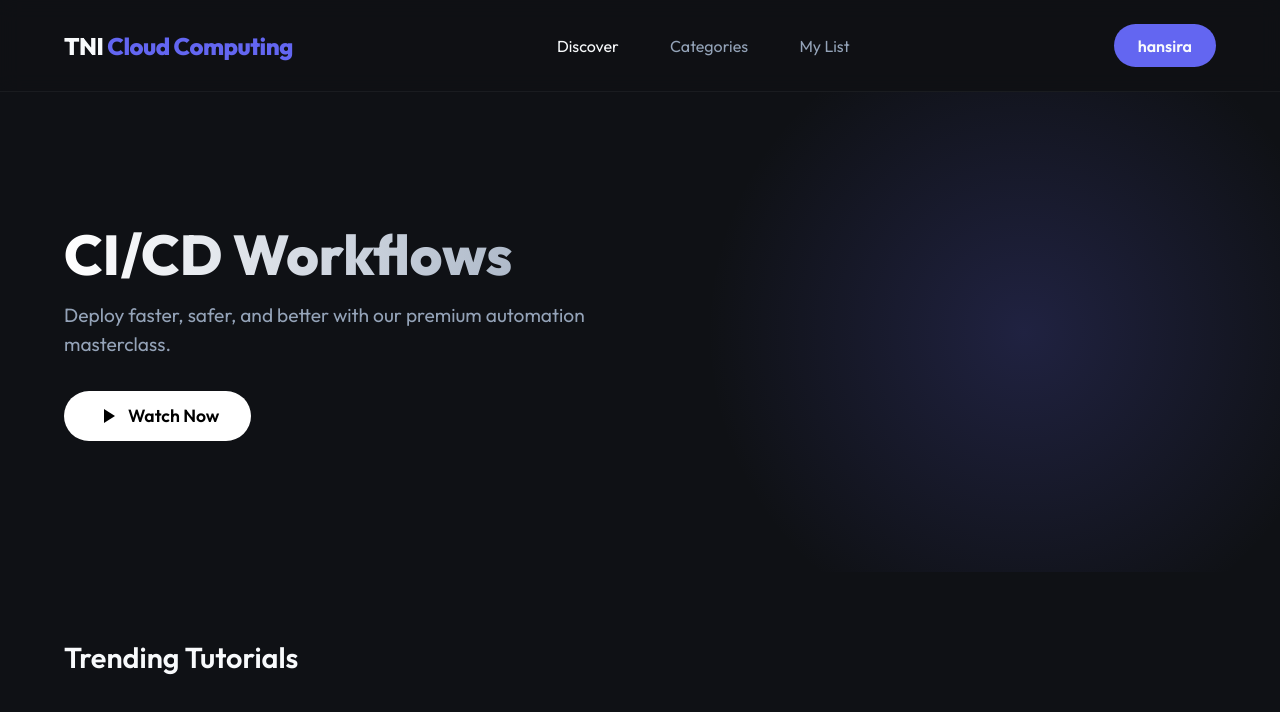
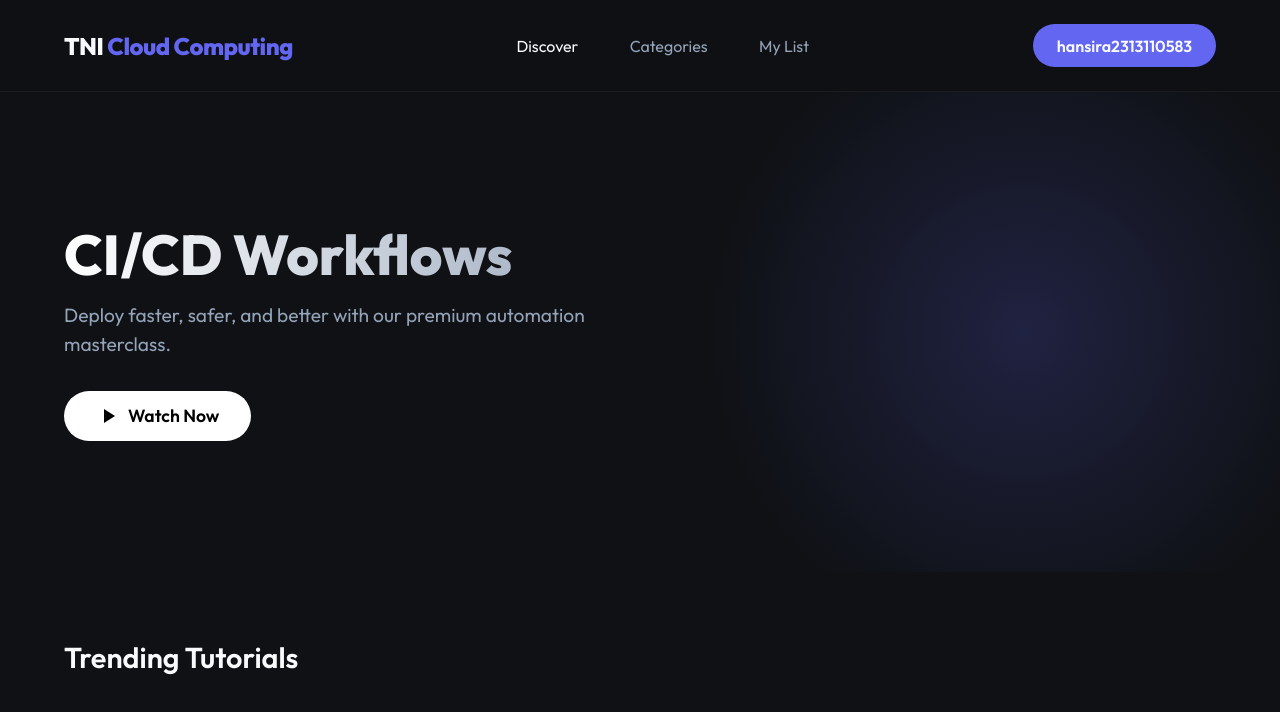
Before and after one commit to than2546tt-tech/cicd-lab, a website: page public/index.html in a window 1280 px wide. Drawn offline with Linux system fonts and the light colour scheme; no server answers.

Commit message:
Assignment06 index.html

```diff
--- a/public/index.html
+++ b/public/index.html
@@ -15,7 +15,7 @@
             <a href="#">Categories</a>
             <a href="#">My List</a>
         </div>
-        <div class="profile-btn">hansira</div>
+        <div class="profile-btn">hansira2313110583</div>
     </nav>
 
     <header class="hero">
```
